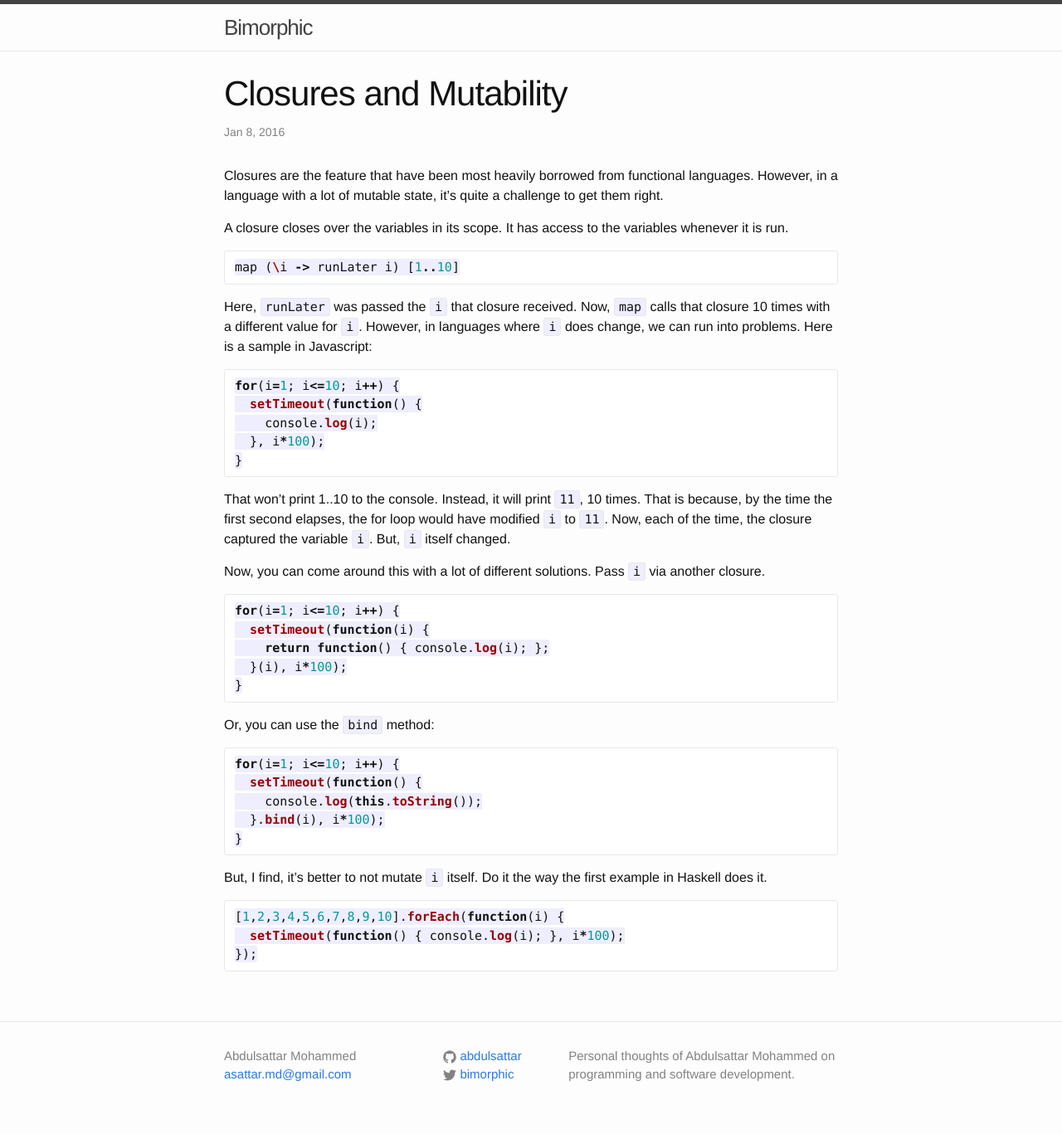
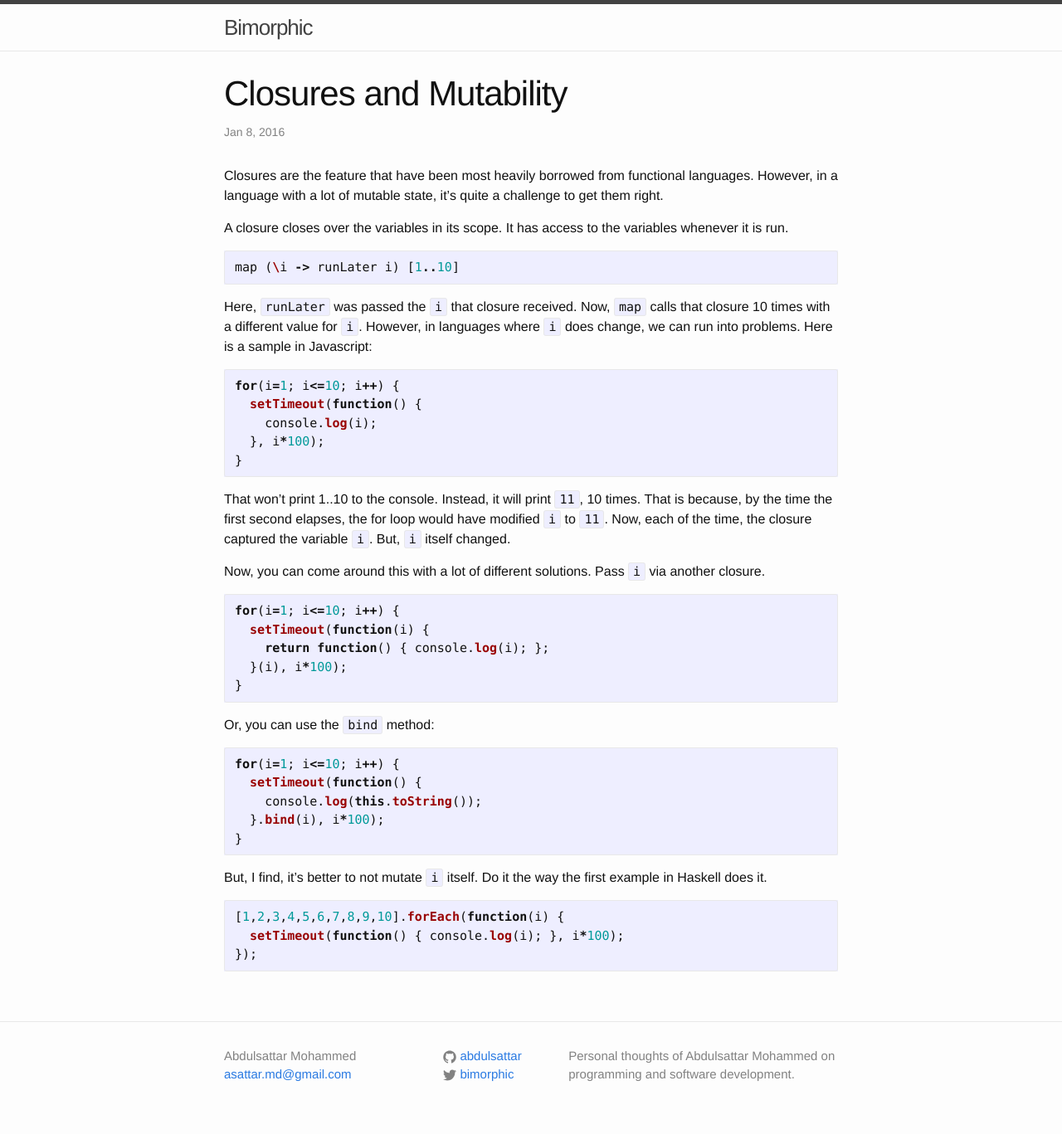
Before and after one commit to abdulsattar/abdulsattar.github.io, a Jekyll site: the page built from _posts/2016-01-08-closures-and-mutability.md, in a window 1280 px wide. Shown: the whole page at 83% size. Built offline with Jekyll 4.4.1, drawn with Linux system fonts in a browser that asks for light colours; comment, search, counter and statistics services are not loaded.

Commit message:
Change background color of highlighted block

```diff
--- a/_sass/_syntax-highlighting.scss
+++ b/_sass/_syntax-highlighting.scss
@@ -2,7 +2,7 @@
  * Syntax highlighting styles
  */
 .highlight {
-    background: #fff;
+    background-color: #eef;
     @extend %vertical-rhythm;
 
     .c     { color: #998; font-style: italic } // Comment
```
